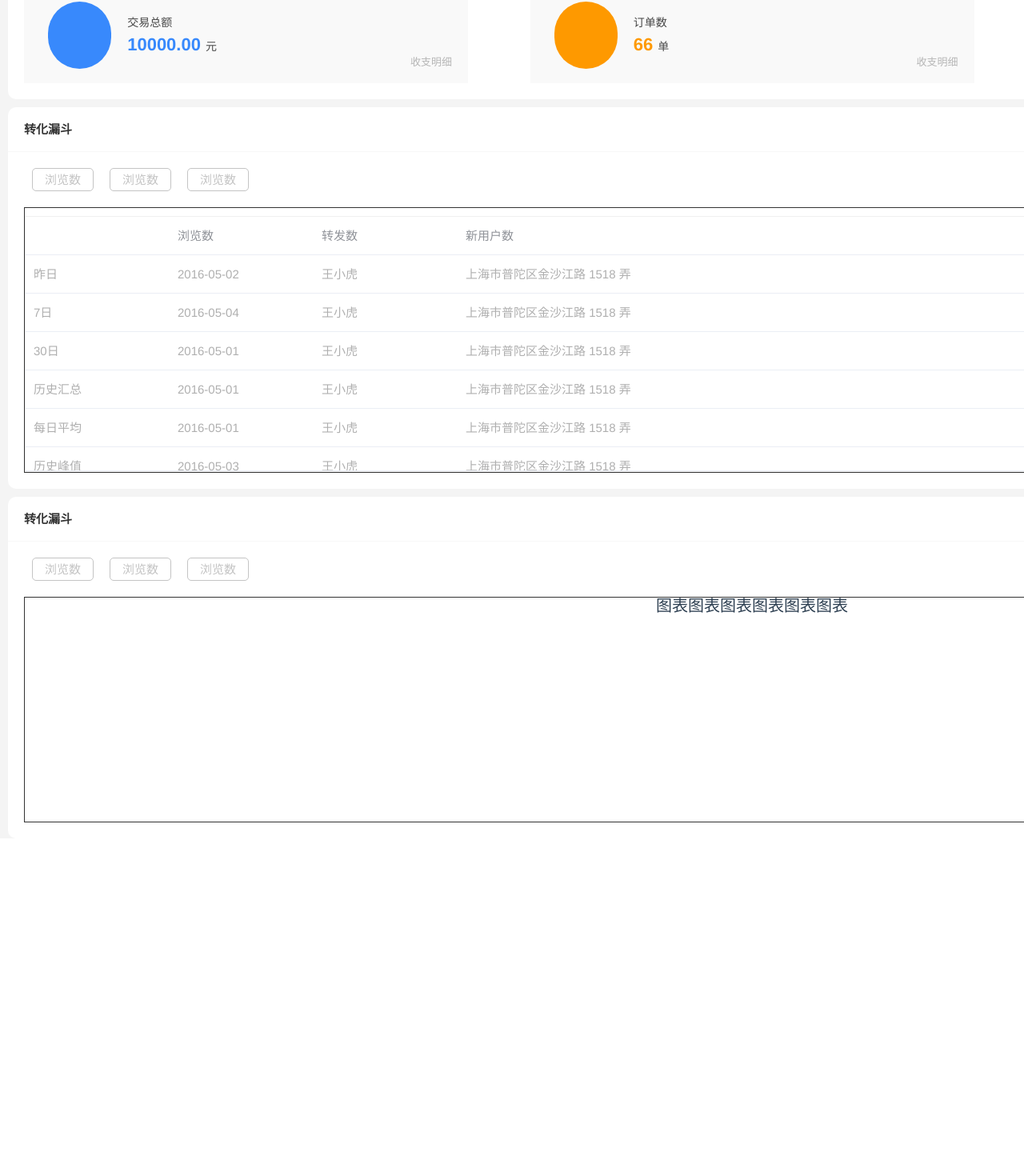
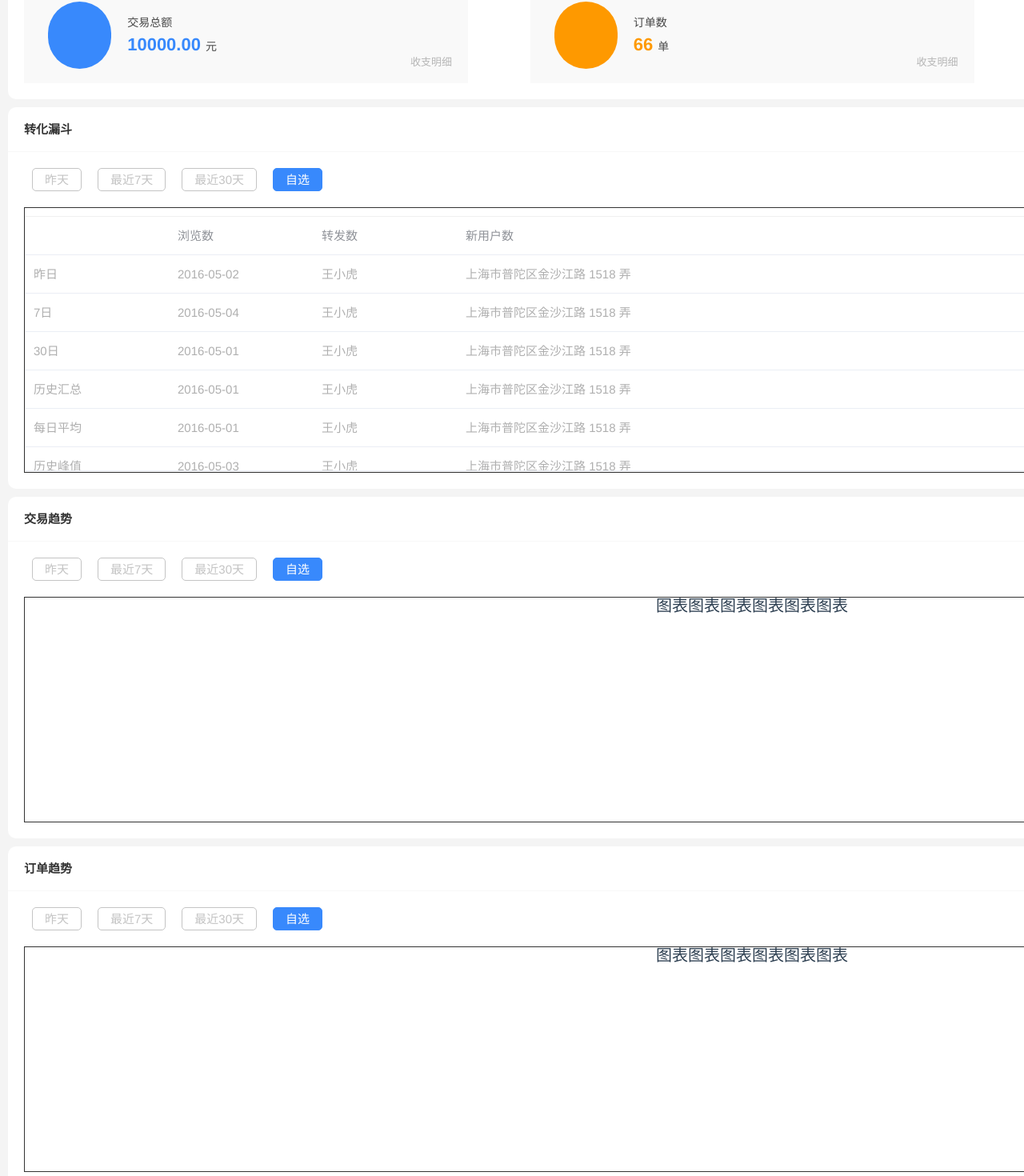
Before and after one commit to KillBOSS-KillMe/platform, a Vue app in the folder webapp/: page /tarManagement in a window 1280 px wide. Shown: the part 152-1622 px from the top of the page at 80% size. Before the commit the page ends 1200 px from the top, so only its background shows below. Built offline with nearby package versions, Linux system fonts and the light colour scheme; a web font is replaced by a local one.

Commit message:
增加标签选中状态

```diff
--- a/webapp/src/components/transaction/TarManagement.vue
+++ b/webapp/src/components/transaction/TarManagement.vue
@@ -45,9 +45,10 @@
         <div class="selType">
           <div class="item">
             <!-- <label>类型:</label> -->
-            <div>浏览数</div>
-            <div>浏览数</div>
-            <div>浏览数</div>
+            <div>昨天</div>
+            <div>最近7天</div>
+            <div>最近30天</div>
+            <div class="active">自选</div>
           </div>
         </div>
         <div class="timeChart">
@@ -66,14 +67,32 @@
       </div>
     </div>
     <div class="charts">
-      <h3 class="title">转化漏斗</h3>
+      <h3 class="title">交易趋势</h3>
       <div class="conter">
         <div class="selType">
           <div class="item">
             <!-- <label>类型:</label> -->
-            <div>浏览数</div>
-            <div>浏览数</div>
-            <div>浏览数</div>
+            <div>昨天</div>
+            <div>最近7天</div>
+            <div>最近30天</div>
+            <div class="active">自选</div>
+          </div>
+        </div>
+        <div class="timeChart">
+          图表图表图表图表图表图表
+        </div>
+      </div>
+    </div>
+    <div class="charts">
+      <h3 class="title">订单趋势</h3>
+      <div class="conter">
+        <div class="selType">
+          <div class="item">
+            <!-- <label>类型:</label> -->
+            <div>昨天</div>
+            <div>最近7天</div>
+            <div>最近30天</div>
+            <div class="active">自选</div>
           </div>
         </div>
         <div class="timeChart">
```
